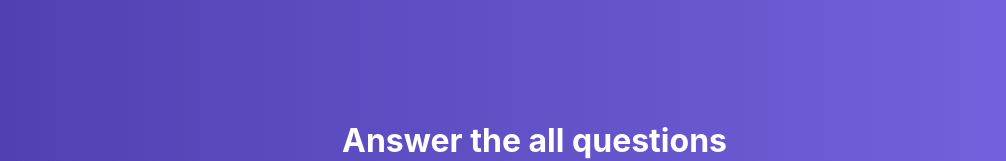
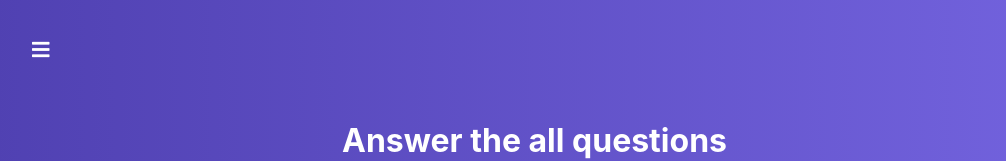
Before and after one commit to AlexGlau/react-quiz, a React (Create React App) app: page / in a window 1280 px wide. Shown: the top 161 px of the page, without its empty margins (8-1014 px from the left). Built offline with nearby package versions, Linux system fonts and the light colour scheme.

Commit message:
MenuToggle has been added to Layout

```diff
--- a/src/hoc/Layout/Layout.jsx
+++ b/src/hoc/Layout/Layout.jsx
@@ -1,11 +1,27 @@
 import React, { Component } from "react";
 import classes from './Layout.module.css';
+import MenuToggle from '../../components/Navigation/MenuToggle/MenuToggle.jsx';
 
 
 class Layout extends Component {
+
+  state = {
+    menu: false
+  };
+
+  toggleMenuHandler = () => {
+    this.setState({
+      menu: !this.state.menu
+    });
+  };
+
   render() {
     return (
       <div className={classes.Layout}>
+          <MenuToggle
+            onToggle={this.toggleMenuHandler}
+            isOpen={this.state.menu}
+          />
           <main>
             {this.props.children}
           </main>
```
